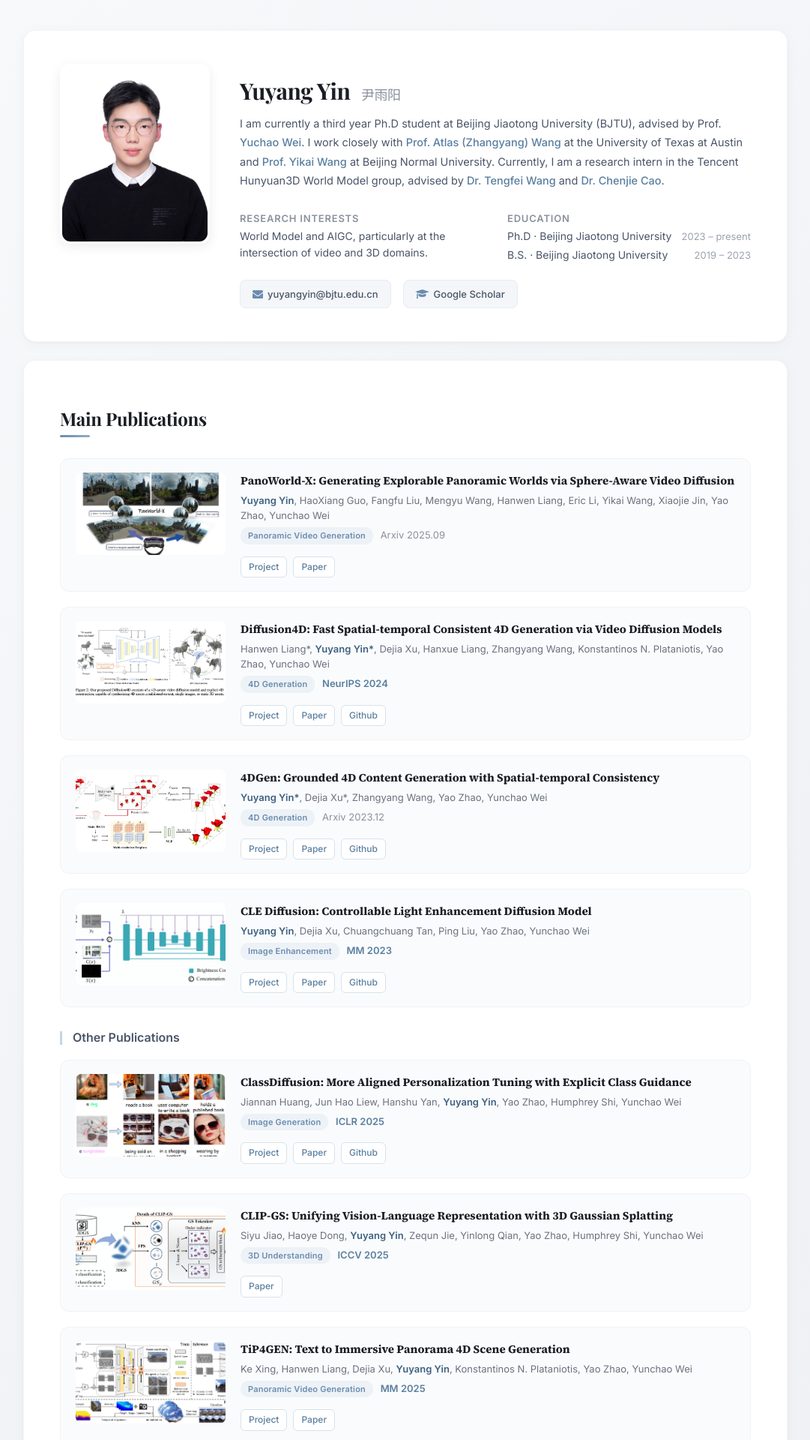
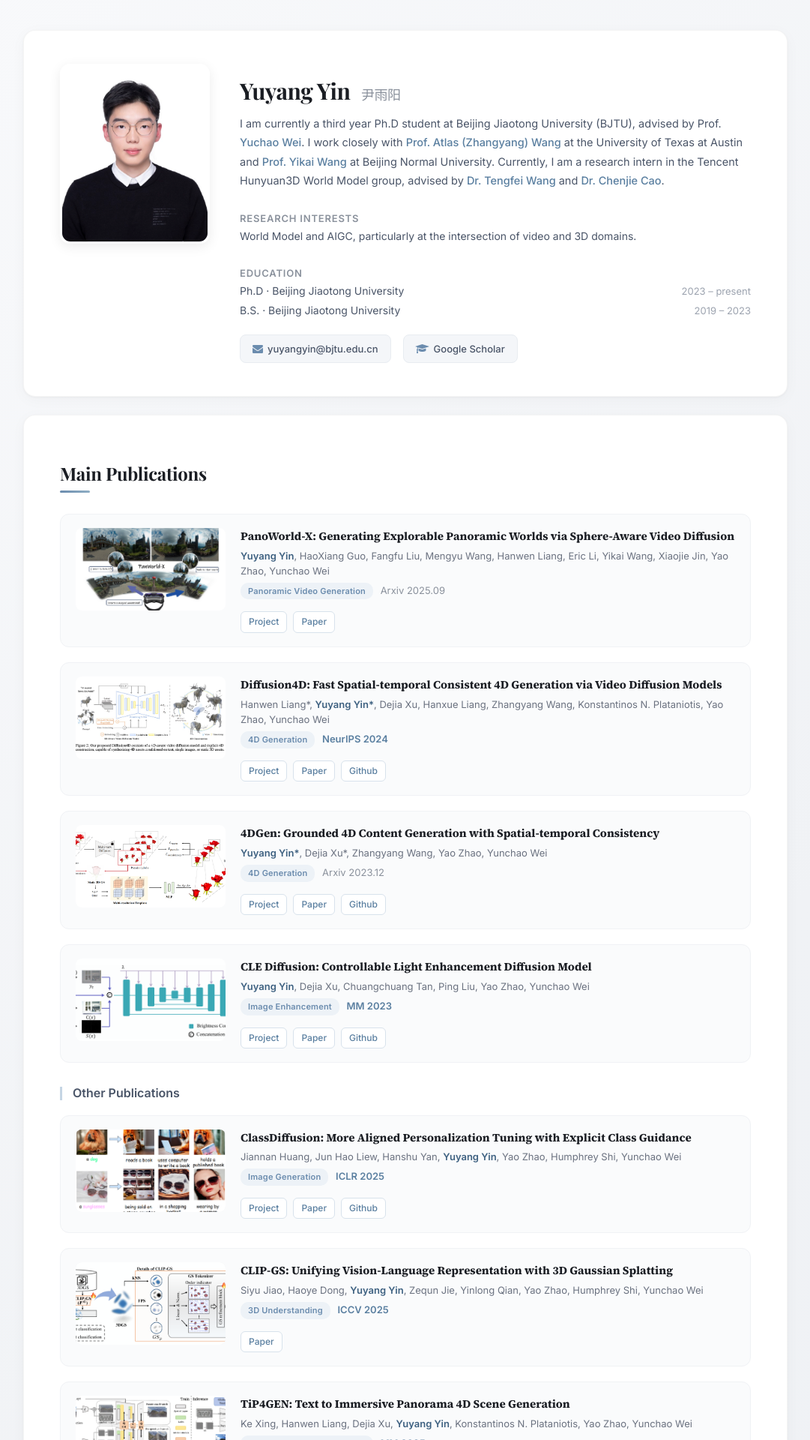
Before and after one commit to YuyangYin/YuyangYin.github.io, a Jekyll site: the page built from index.html, in a window 1280 px wide. Shown: the top 1920 px of the page at 75% size, without its empty margins (99-1180 px from the left). Built offline with Jekyll 4.4.1, drawn with Linux system fonts in a browser that asks for light colours; a script that is not in the unit is left out.

Commit message:
change info-grid to single column layout

```diff
--- a/assets/css/main.css
+++ b/assets/css/main.css
@@ -141,10 +141,9 @@ body {
 /* ======= Info Grid ======= */
 .info-grid {
 	display: grid;
-	grid-template-columns: 1fr 1fr;
-	gap: 16px 32px;
+	grid-template-columns: 1fr;
+	gap: 18px;
 	margin-top: 20px;
-	align-items: start;
 }
 
 .info-block h4 {
```
